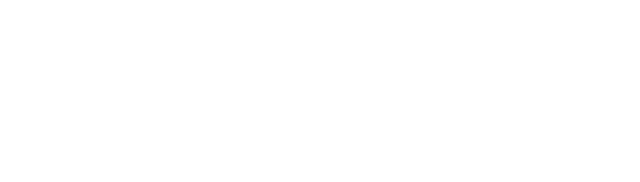
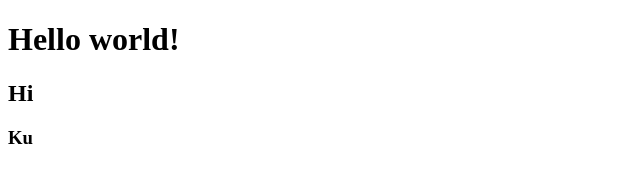
Before and after one commit to SlyFoxID/JSproject, a plain HTML site: page index.html in a window 1280 px wide. Shown: the whole page, without its empty margins (0-640 px from the left). Drawn offline with Linux system fonts and the light colour scheme.

```diff
--- a/index.html
+++ b/index.html
@@ -6,9 +6,10 @@
 
 	<body>
 		<script src="script.js">
-			<h1>Hello world!</h1>
-			<h2>Hi</h2>
 
 		</script>
+		<h1>Hello world!</h1>
+		<h2>Hi</h2>
+		<h3>Ku</h3>
 	</body>
 </html>
```
Also changed, not shown: 1 other file.
